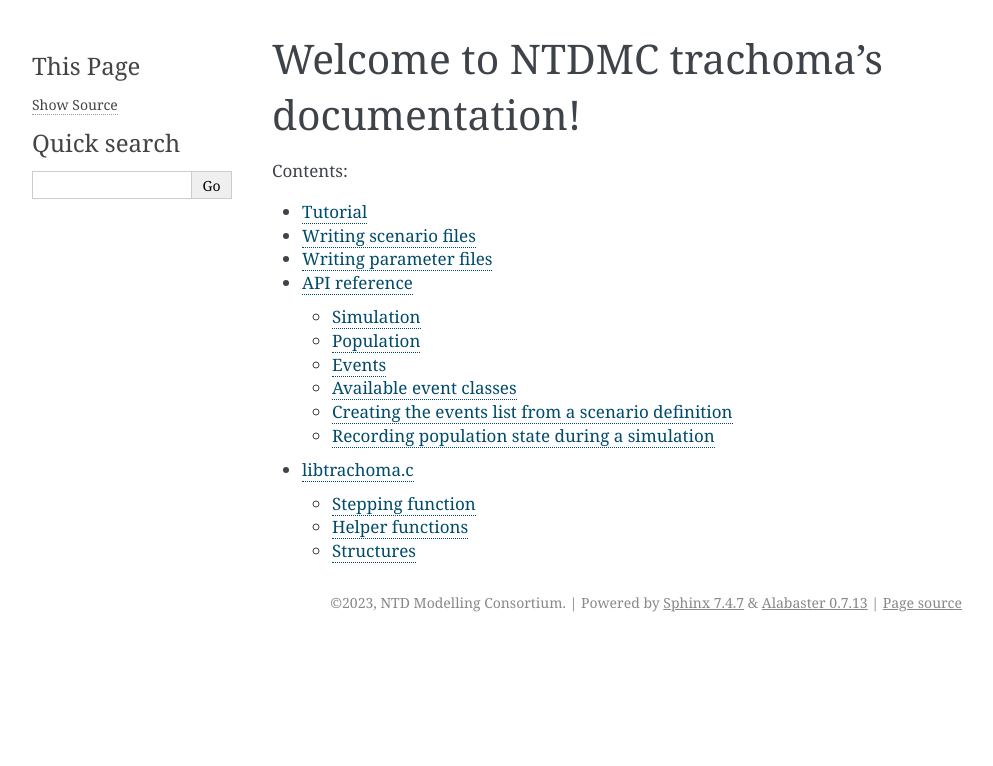
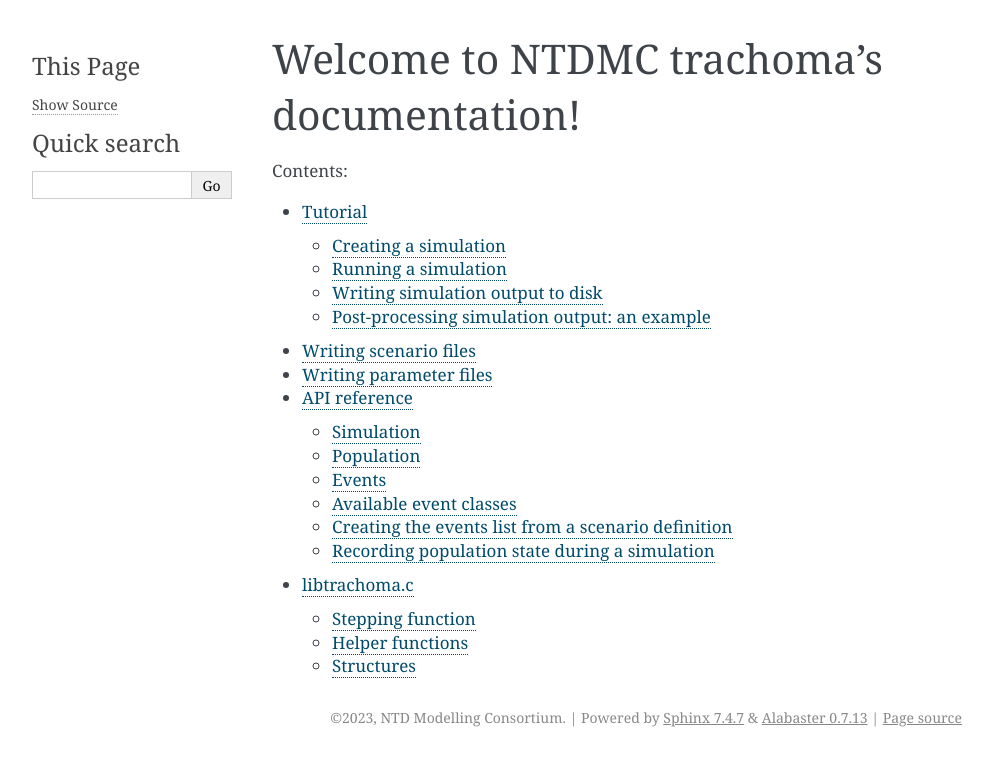
Before and after one commit to tlestang/trachoma, a Sphinx documentation site: the page built from docs/source/index.rst, in a window 1280 px wide. Shown: the top 766 px of the page, without its empty margins (148-1141 px from the left). Built offline with Sphinx 7.4.7, drawn with Linux system fonts in a browser that asks for light colours; some of the changed lines change nothing that is shown.

Commit message:
Add remaining content for tutorial

```diff
--- /dev/null
+++ b/docs/source/plot_ninf.py
@@ -0,0 +1,43 @@
+import numpy as np
+import matplotlib.pyplot as plt
+
+
+betavals = [0.2, 0.35, 0.4]
+popsize = 1024
+nrecords = 1144
+nbytes = (nrecords * popsize) // 8
+
+for ibeta, beta in enumerate(betavals):
+    inf_records_packed = np.fromfile(
+        "infected_state.bin",
+        dtype=np.uint8,
+        count=nbytes,
+        offset=ibeta * nbytes,
+    )
+    ages_records = np.fromfile(
+        "ages.bin",
+        dtype=np.uint16,
+        count=popsize * nrecords,
+        offset=ibeta * popsize * nrecords,
+    ).reshape(nrecords, popsize)
+
+    rec_size = popsize // 8
+    inf_records = [
+        np.unpackbits(
+            inf_records_packed[i * rec_size:(i + 1) * rec_size]
+        )
+        for i in range(nrecords)
+    ]
+    ninf = [
+        np.count_nonzero(
+            inf[(ages >= 9 * 52) & (ages <= 15 * 52)]
+        )
+        for inf, ages in zip(inf_records, ages_records)
+    ]
+
+    plt.plot(ninf[::2], label=f"beta = {beta}")
+
+plt.title("Number of infected children aged 9 to 15")
+plt.xlabel("weeks")
+plt.legend()
+plt.show()
--- a/docs/source/tutorial.rst
+++ b/docs/source/tutorial.rst
@@ -1,9 +1,13 @@
 Tutorial
 ========
 
-Most users should only need to interact with the :py:class:`Simulation
-<ntdmc_trachoma.simulation.Simulation>` class to create and run a
-simulation as well as write its output to disk.
+This short tutorial will guide you through creating and running a
+trachoma simulation using the NTDMC trachoma model.  It also
+illustrates an example of post-processing simulation data to display
+the number of infected individuals in a given age group over time.
+
+Creating a simulation
+---------------------
 
 To start off with, make sure you have prepared valid parameters and
 scenario files. See :doc:`parameters` and :doc:`scenarios`.
@@ -29,23 +33,25 @@
 of the individuals are infected.  Infected individuals are randomly
 (uniformly) selected.
 
+Running a simulation
+--------------------
+
 Next, we can run scenario over a range of values of the spread
 parameter :math:`\beta`.  Let's say these values are listed in a text
 file ``beta_values.txt``, with one value per line.
 
 .. code-block:: python
 
-   with Path('beta_values.txt').open() as f:
-       betavals = [
-           float(line) for line in f
-       ]
-
+   betavals = [0.2, 0.35, 0.4]
    scenario_path = Path('scenario.json')
    sim.simulate(scenario_path, betavals, record=True)
 
 Setting ``record=True``, enables recording of the population state at
 each iteration of the model within the ``Simulation`` object's
 :py:class:`output buffer <ntdmc_trachoma.output.Output>`.
+
+Writing simulation output to disk
+---------------------------------
 
 Once the simulation is finished, we can write the content of the
 output buffer on disk:
@@ -76,6 +82,9 @@
    one word (8-bits) per individual.  You check that the size of
    ``ages.bin`` is 8 times the size of any of the other 3 output files.
 
+Post-processing simulation output: an example
+---------------------------------------------
+
 We can now use this model output for post-processing.  As an example,
 let's plot the evolution of trachoma prevalence among 9 to 15 years
 olds.
@@ -86,7 +95,7 @@
 by increasing age, we can easily determine which subset of the
 population correspond to individuals ages between 9 and 15 years old.
 
-We start by looping over the values of :math:`beta`:
+We start by looping over the values of :math:`\beta`:
 
 .. code-block:: python
 
@@ -108,53 +117,57 @@
        )
 
 
-   Because our :download:`scenario <scenario.json>` spans 1144 weeks
-   and records are made every weeks, we set ``nrecords=1144``.  The
-   infected state of individuals are packed together intro groups of 8
-   bits, with one bit per individual.  To read all the age records
-   made for a given value of :math:`\beta`, we need to read
-   ``nrecords * popsize`` integers. Because age data is represented by
-   1-byte unsigned integers, that's ``nrecords * popsize`` bytes to
-   read.  Similarly for the amount of memory to read all the infected
-   state records, expected with divide the bytes count by 8. This is
-   because the infected states of individual are packed into 1-byte
-   (8-bits) integers with one bit per individual.
+Because our :download:`scenario <scenario.json>` spans 1144 weeks
+and records are made every weeks, we set ``nrecords=1144``.  The
+infected state of individuals are packed together intro groups of 8
+bits, with one bit per individual.  To read all the age records
+made for a given value of :math:`\beta`, we need to read
+``nrecords * popsize`` integers. Because age data is represented by
+1-byte unsigned integers, that's ``nrecords * popsize`` bytes to
+read.  Similarly for the amount of memory to read all the infected
+state records, expected with divide the bytes count by 8. This is
+because the infected states of individual are packed into 1-byte
+(8-bits) integers with one bit per individual.
 
-   Speaking of, let's unpack these bits into a boolean array of size
-   ``popsize``.
+Speaking of, let's unpack these bits into a boolean array of size
+``popsize``.
 
-   .. code-block:: python
+.. code-block:: python
 
-      rec_size = popsize // 8
-      inf_records = [
-          # Unpack infected state record into a boolean array
-          np.unpackbits(
-              inf_records_packed[i * rec_size:(i + 1) * rec_size]
-          ).astype(np.bool_)
-          for i in range(nrecords)
-      ]
+   rec_size = popsize // 8
+   inf_records = [
+       # Unpack infected state record into a boolean array
+       np.unpackbits(
+           inf_records_packed[i * rec_size:(i + 1) * rec_size]
+       ).astype(np.bool_)
+       for i in range(nrecords)
+   ]
 
-      The above lines of Python generate a list of NumPy arrays, with
-      each array containing data for an unpacked record, that is a
-      list of ``popsize`` True/False values.
+The above lines of Python generate a list of NumPy arrays, with
+each array containing data for an unpacked record, that is a
+list of ``popsize`` True/False values.
 
-      Next, we need to identify which of the individuals are aged
-      between 9 and 15 years old.  We need to do so for each record,
-      since age distribution varies over the course of a simulation,
-      and therefore along records.  We then simply count how many
-      individual in the sub-population are infected.
+Next, we need to identify which of the individuals are aged
+between 9 and 15 years old.  We need to do so for each record,
+since age distribution varies over the course of a simulation,
+and therefore along records.  We then simply count how many
+individual in the sub-population are infected.
 
-      .. code-block:: python
+.. code-block:: python
 
-	 ninf = [
-	     np.count_nonzero(
-                 inf[(ages >= 9) & (ages <= 15 * 52)]
-             )
-             for inf, ages in zip(inf_records, ages_records)
-         ]
+   ninf = [
+       np.count_nonzero(
+           inf[(ages >= 9) & (ages <= 15 * 52)]
+       )
+       for inf, ages in zip(inf_records, ages_records)
+   ]
 
-      Finally, we can plot the infection count over time:
+Finally, we can plot the infection count over time:
 
-      .. code-block:: python
+.. code-block:: python
 
-	 plt.plot(ninf, label=f"beta = {beta})
+   plt.plot(ninf, label=f"beta = {beta})
+
+.. image:: /static/tutorial_plot.png
+
+You can download the full post-processing script :download:`here <plot_ninf.py>`.
```
Also changed, not shown: docs/source/static/tutorial_plot.png (added).
